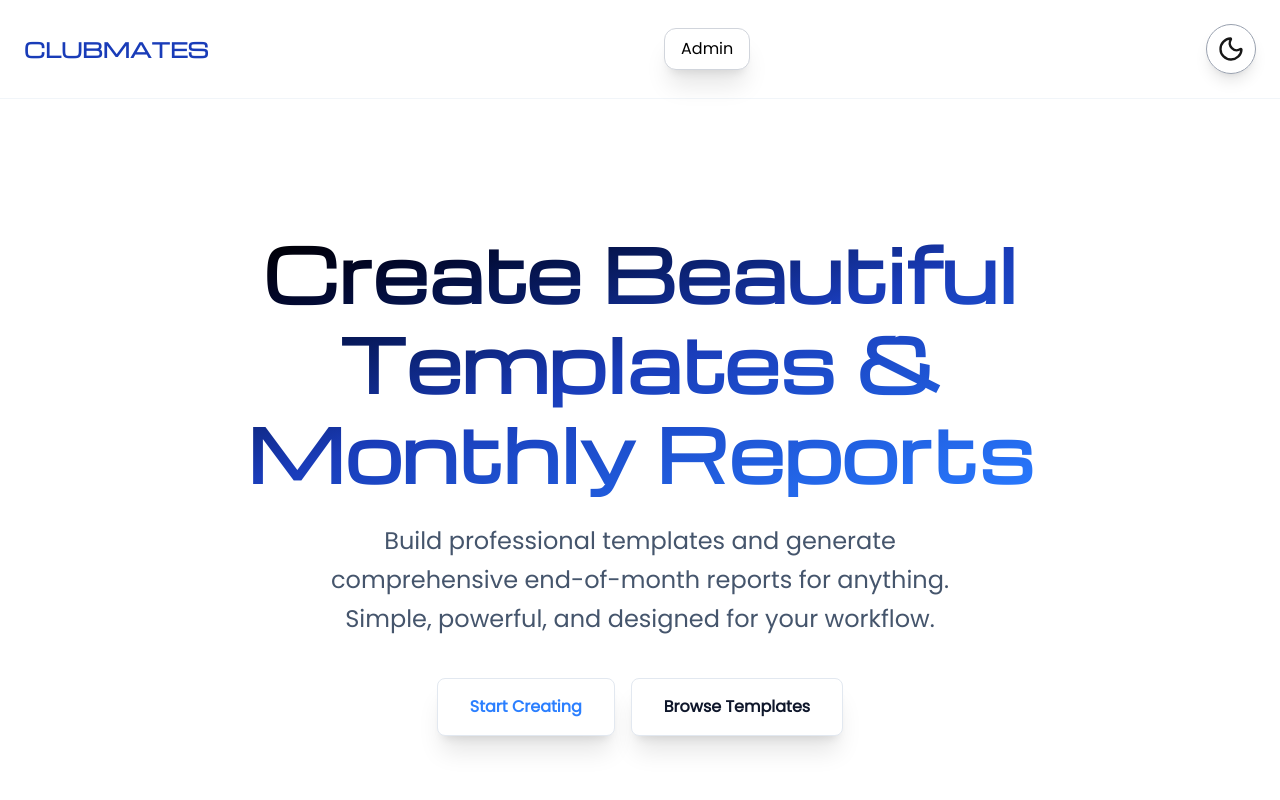
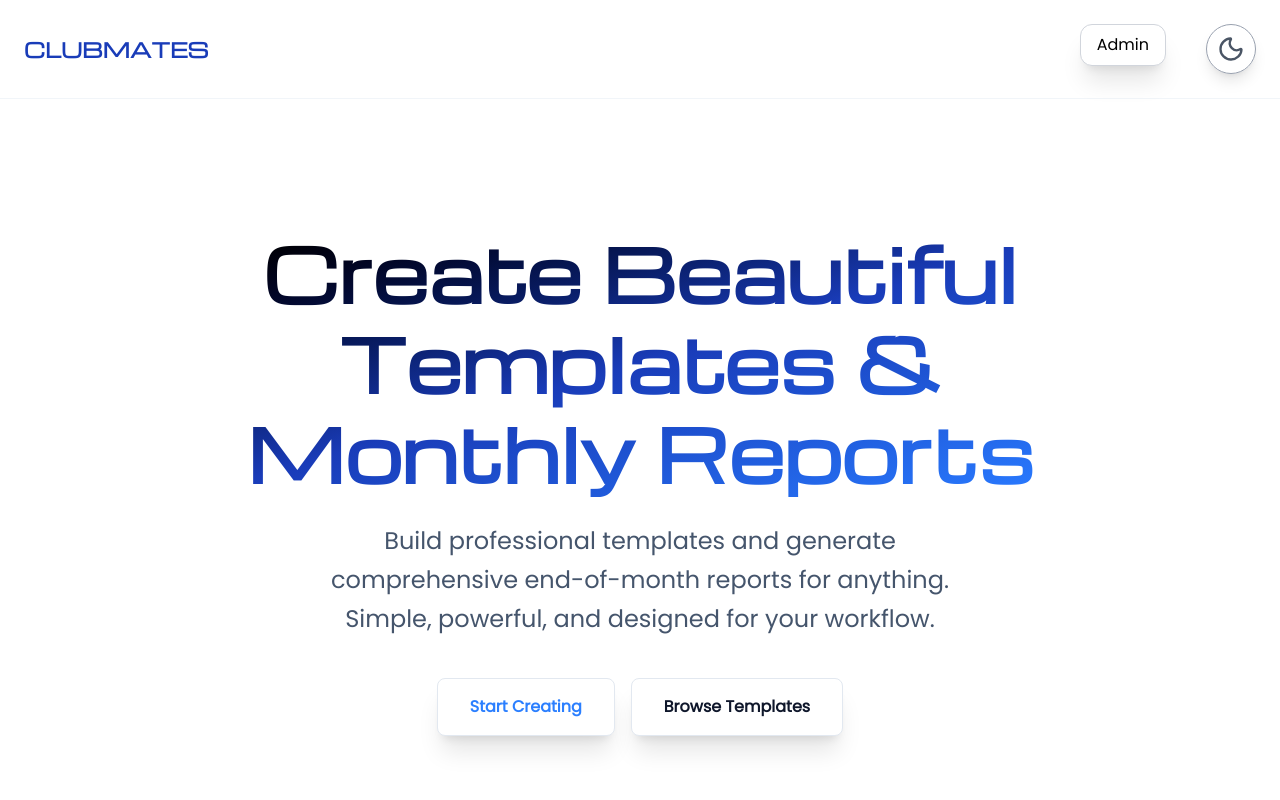
Before and after one commit to MOHIT-IITP/clubmates, a Next.js app: page / in a window 1280 px wide. Shown: the top 800 px of the page. Built offline with nearby package versions, Linux system fonts and the light colour scheme.

Commit message:
Add: Changes in modes

```diff
--- a/app/page.tsx
+++ b/app/page.tsx
@@ -11,8 +11,10 @@ export default function Home() {
                     <div className="text-xl dark:text-blue-100 font-bold text-blue-800" style={{ fontFamily: "'Michroma', 'Poppins', Arial, Helvetica, sans-serif" }}>
                         CLUBMATES
                     </div>
+                    <div className="flex gap-10">
                     <Profile/>
                     <ModeToggle/>
+                    </div>
                 </div>
             </nav>
 
--- a/components/ModeToggle.tsx
+++ b/components/ModeToggle.tsx
@@ -35,8 +35,8 @@ const ModeToggle = () => {
     }
   }
   return (
-    <button onClick={SWITCH} className=' border p-6  rounded-full shadow-lg size-8 border-gray-400 flex items-center justify-center '>
-      <MoonIcon size={28} className='rotate-0  scale-100 transition-all duration-200 dark:rotate-90 dark:scale-0 absolute  ' />
+    <button onClick={SWITCH} className=' border p-6  rounded-full shadow-lg border-gray-400 flex items-center justify-center '>
+      <MoonIcon size={28} className='rotate-0 text-gray-600  scale-100 transition-all duration-200 dark:rotate-90 dark:scale-0 absolute  ' />
       <SunIcon size={28} className=' text-white rotate-90 scale-0  transition-all duration-200 dark:rotate-0 dark:scale-100  absolute' />
     </button>
   )
```
